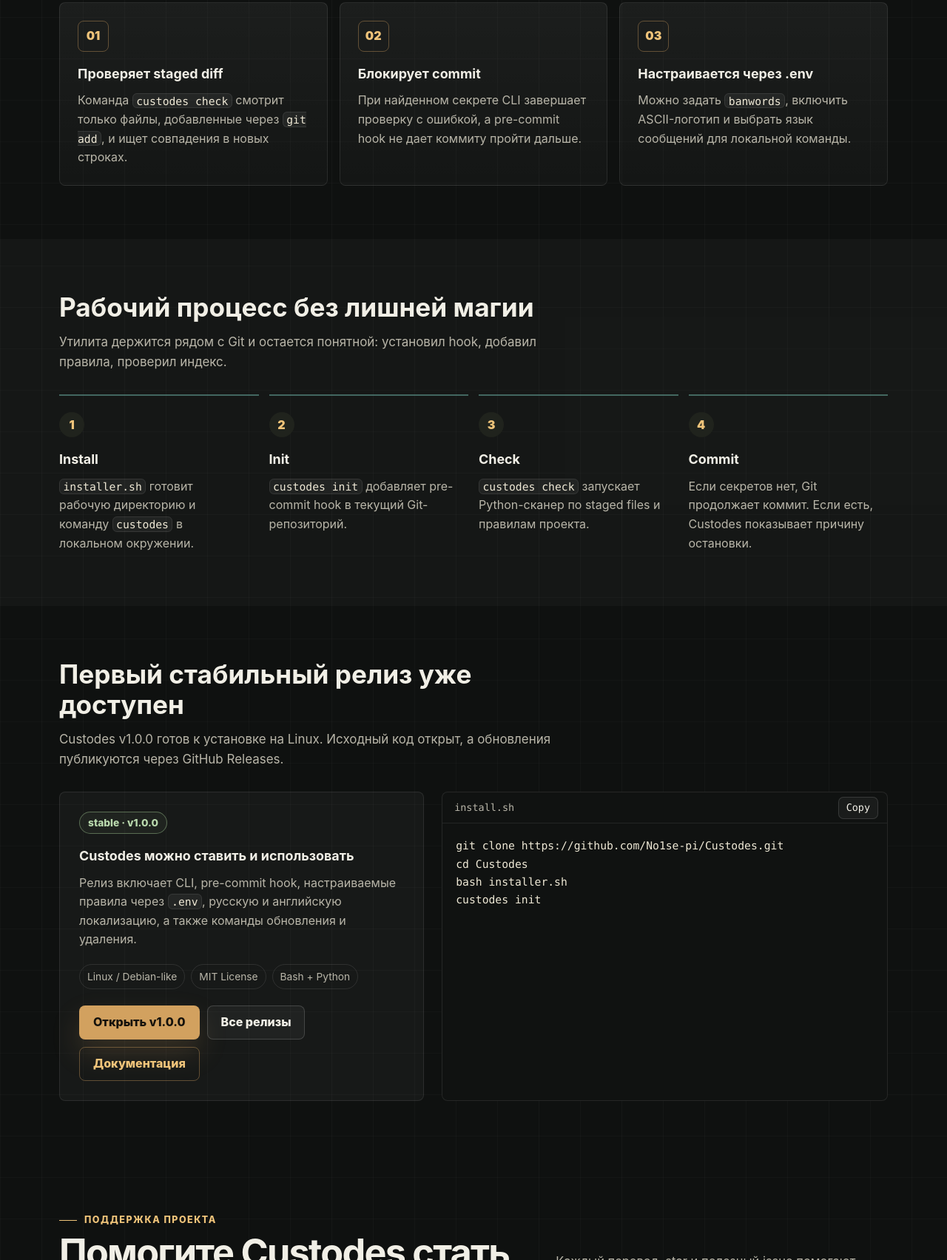
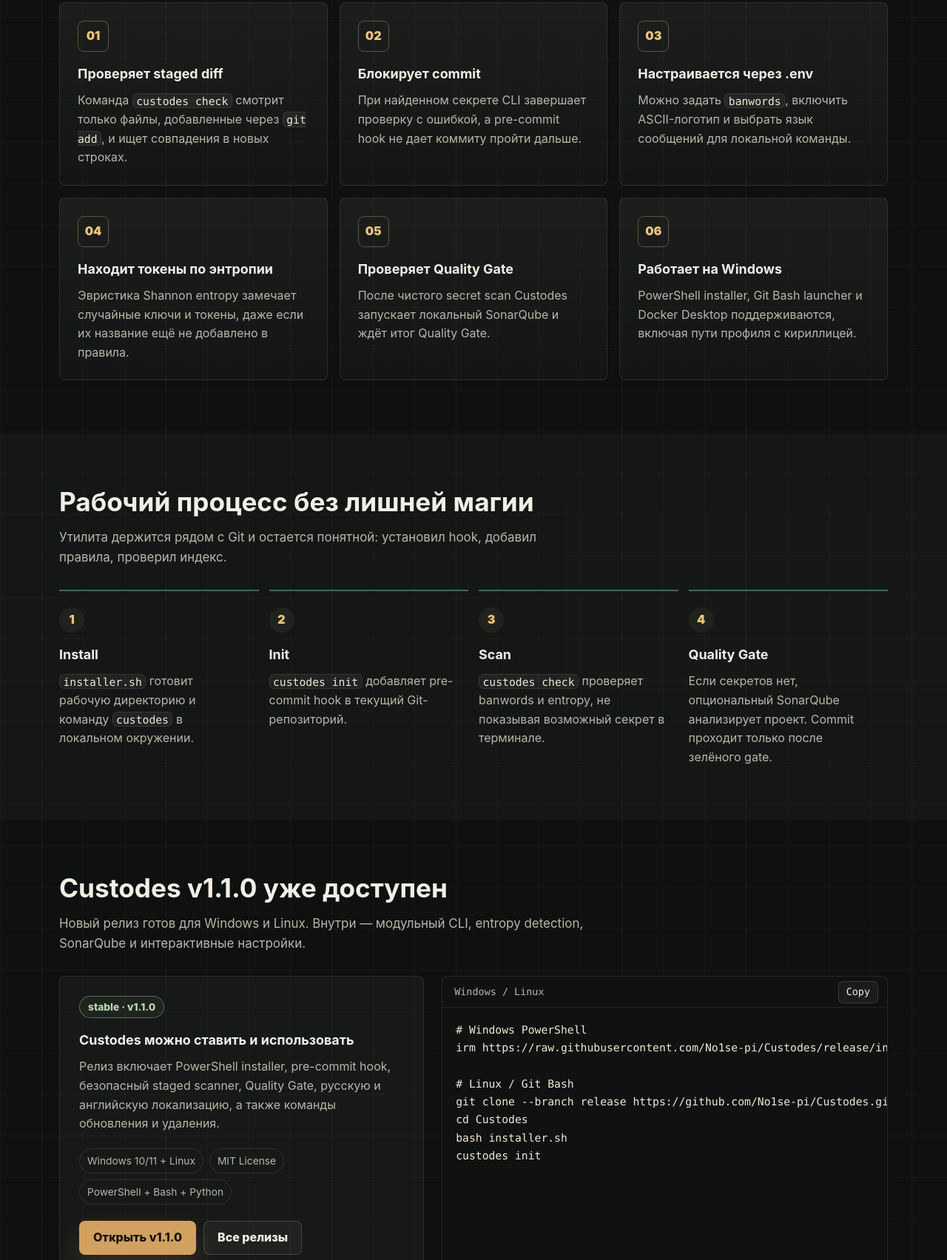
Before and after one commit to No1se-pi/Custodes, a plain HTML site: page index.html in a window 1280 px wide. Shown: the part 1097-2800 px from the top of the page at 74% size. Drawn offline with Linux system fonts and the light colour scheme.

Commit message:
site: publish Custodes v1.1.0 landing page

```diff
--- a/index.html
+++ b/index.html
@@ -5,7 +5,7 @@
     <meta name="viewport" content="width=device-width, initial-scale=1">
     <meta name="description" content="Custodes — локальный CLI-страж для Git-коммитов. Проверяет staged changes и блокирует секреты до попадания в историю.">
     <meta property="og:title" content="Custodes — CLI-страж для Git-коммитов">
-    <meta property="og:description" content="Pre-commit защита от API-ключей, токенов, паролей и пользовательских запрещённых строк. Стабильный релиз v1.0.0 уже доступен.">
+    <meta property="og:description" content="Pre-commit защита с entropy detection, SonarQube Quality Gate и поддержкой Windows. Стабильный релиз v1.1.0 уже доступен.">
     <meta property="og:type" content="website">
     <meta property="og:image" content="assets/custodes-mark.svg">
     <title>Custodes — защита Git-коммитов от секретов</title>
@@ -33,21 +33,21 @@
     <main id="top">
       <section class="hero" aria-labelledby="hero-title">
         <div class="hero-copy">
-          <p class="eyebrow">stable release · v1.0.0</p>
+          <p class="eyebrow">stable release · v1.1.0</p>
           <h1 id="hero-title">custodes</h1>
           <p class="hero-lead">
-            CLI-страж для Git-коммитов. Проверяет staged changes до коммита и останавливает API-ключи, токены,
-            пароли и любые запрещённые строки из конфигурации.
+            Локальный security pipeline для Git-коммитов. Ищет секреты и высокоэнтропийные токены,
+            а затем запускает SonarQube Quality Gate — ещё до попадания кода в историю.
           </p>
           <div class="hero-actions" aria-label="Основные действия">
-            <a class="button primary" href="https://github.com/No1se-pi/Custodes/releases/tag/v1.0.0">Скачать v1.0.0</a>
+            <a class="button primary" href="https://github.com/No1se-pi/Custodes/releases/tag/v1.1.0">Скачать v1.1.0</a>
             <a class="button secondary" href="https://github.com/No1se-pi/Custodes">Открыть GitHub</a>
             <a class="button ghost" href="#support">Поддержать</a>
           </div>
           <ul class="signal-list" aria-label="Ключевые сигналы">
             <li><strong>Git hook</strong>ставится в pre-commit и проверяет индекс перед записью истории.</li>
-            <li><strong>.env rules</strong>поддерживает собственный список banwords для проекта.</li>
-            <li><strong>Fast check</strong>сканирует только добавленные в индекс изменения.</li>
+            <li><strong>Entropy</strong>ловит случайные токены, которых ещё нет в списке banwords.</li>
+            <li><strong>Quality Gate</strong>запускает SonarQube только после чистого secret scan.</li>
           </ul>
         </div>
         <div class="hero-visual" aria-label="Знак Custodes и пример терминала">
@@ -72,8 +72,8 @@
 
       <aside class="quick-strip" aria-label="Кратко о проекте">
         <div class="quick-strip-inner">
-          <span><strong>Статус:</strong> stable · v1.0.0</span>
-          <span><strong>Платформа:</strong> Linux · Bash + Python</span>
+          <span><strong>Статус:</strong> stable · v1.1.0</span>
+          <span><strong>Платформа:</strong> Windows · Linux · Git Bash</span>
           <span><strong>Лицензия:</strong> MIT</span>
         </div>
       </aside>
@@ -82,8 +82,8 @@
         <div class="section-heading">
           <h2>Минимальный сторож перед каждым коммитом</h2>
           <p>
-            Custodes не пытается заменить полноценный audit pipeline. Он ловит очевидные секреты там, где цена ошибки
-            самая низкая: до того, как изменения попали в историю.
+            Custodes соединяет быстрый локальный secret scan и полноценный статический анализ. Каждый этап прозрачен,
+            настраивается отдельно и может остановить commit с понятной причиной.
           </p>
         </div>
         <div class="feature-grid">
@@ -101,6 +101,21 @@
             <div class="feature-icon" aria-hidden="true">03</div>
             <h3>Настраивается через .env</h3>
             <p>Можно задать <code>banwords</code>, включить ASCII-логотип и выбрать язык сообщений для локальной команды.</p>
+          </article>
+          <article class="feature-card">
+            <div class="feature-icon" aria-hidden="true">04</div>
+            <h3>Находит токены по энтропии</h3>
+            <p>Эвристика Shannon entropy замечает случайные ключи и токены, даже если их название ещё не добавлено в правила.</p>
+          </article>
+          <article class="feature-card">
+            <div class="feature-icon" aria-hidden="true">05</div>
+            <h3>Проверяет Quality Gate</h3>
+            <p>После чистого secret scan Custodes запускает локальный SonarQube и ждёт итог Quality Gate.</p>
+          </article>
+          <article class="feature-card">
+            <div class="feature-icon" aria-hidden="true">06</div>
+            <h3>Работает на Windows</h3>
+            <p>PowerShell installer, Git Bash launcher и Docker Desktop поддерживаются, включая пути профиля с кириллицей.</p>
           </article>
         </div>
       </section>
@@ -121,12 +136,12 @@
               <p><code>custodes init</code> добавляет pre-commit hook в текущий Git-репозиторий.</p>
             </article>
             <article class="timeline-item">
-              <h3>Check</h3>
-              <p><code>custodes check</code> запускает Python-сканер по staged files и правилам проекта.</p>
+              <h3>Scan</h3>
+              <p><code>custodes check</code> проверяет banwords и entropy, не показывая возможный секрет в терминале.</p>
             </article>
             <article class="timeline-item">
-              <h3>Commit</h3>
-              <p>Если секретов нет, Git продолжает коммит. Если есть, Custodes показывает причину остановки.</p>
+              <h3>Quality Gate</h3>
+              <p>Если секретов нет, опциональный SonarQube анализирует проект. Commit проходит только после зелёного gate.</p>
             </article>
           </div>
         </div>
@@ -134,36 +149,40 @@
 
       <section class="section" id="download">
         <div class="section-heading">
-          <h2>Первый стабильный релиз уже доступен</h2>
+          <h2>Custodes v1.1.0 уже доступен</h2>
           <p>
-            Custodes v1.0.0 готов к установке на Linux. Исходный код открыт, а обновления публикуются через GitHub Releases.
+            Новый релиз готов для Windows и Linux. Внутри — модульный CLI, entropy detection, SonarQube и интерактивные настройки.
           </p>
         </div>
         <div class="download-layout">
           <div class="download-copy">
-            <span class="status-pill release-pill">stable · v1.0.0</span>
+            <span class="status-pill release-pill">stable · v1.1.0</span>
             <h3>Custodes можно ставить и использовать</h3>
             <p>
-              Релиз включает CLI, pre-commit hook, настраиваемые правила через <code>.env</code>, русскую и английскую локализацию,
-              а также команды обновления и удаления.
+              Релиз включает PowerShell installer, pre-commit hook, безопасный staged scanner, Quality Gate,
+              русскую и английскую локализацию, а также команды обновления и удаления.
             </p>
             <ul class="release-meta" aria-label="Сведения о релизе">
-              <li>Linux / Debian-like</li>
+              <li>Windows 10/11 + Linux</li>
               <li>MIT License</li>
-              <li>Bash + Python</li>
+              <li>PowerShell + Bash + Python</li>
             </ul>
             <div class="download-actions">
-              <a class="button primary" href="https://github.com/No1se-pi/Custodes/releases/tag/v1.0.0">Открыть v1.0.0</a>
+              <a class="button primary" href="https://github.com/No1se-pi/Custodes/releases/tag/v1.1.0">Открыть v1.1.0</a>
               <a class="button secondary" href="https://github.com/No1se-pi/Custodes/releases">Все релизы</a>
               <a class="button ghost" href="https://github.com/No1se-pi/Custodes/wiki">Документация</a>
             </div>
           </div>
           <div class="code-block">
             <div class="code-toolbar">
-              <span>install.sh</span>
+              <span>Windows / Linux</span>
               <button class="copy-button" type="button" data-copy-target="#install-command">Copy</button>
             </div>
-            <pre id="install-command"><code>git clone https://github.com/No1se-pi/Custodes.git
+            <pre id="install-command"><code># Windows PowerShell
+irm https://raw.githubusercontent.com/No1se-pi/Custodes/release/install.ps1 | iex
+
+# Linux / Git Bash
+git clone --branch release https://github.com/No1se-pi/Custodes.git
 cd Custodes
 bash installer.sh
 custodes init</code></pre>
@@ -285,7 +304,7 @@
         <div class="footer-links">
           <a href="https://github.com/No1se-pi/Custodes">GitHub</a>
           <a href="https://github.com/No1se-pi/Custodes/wiki">Wiki</a>
-          <a href="https://github.com/No1se-pi/Custodes/releases/tag/v1.0.0">v1.0.0</a>
+          <a href="https://github.com/No1se-pi/Custodes/releases/tag/v1.1.0">v1.1.0</a>
           <a href="https://github.com/No1se-pi/Custodes/blob/main/LICENSE.md">License</a>
         </div>
       </div>
```
Also changed, not shown: 1 other file.
